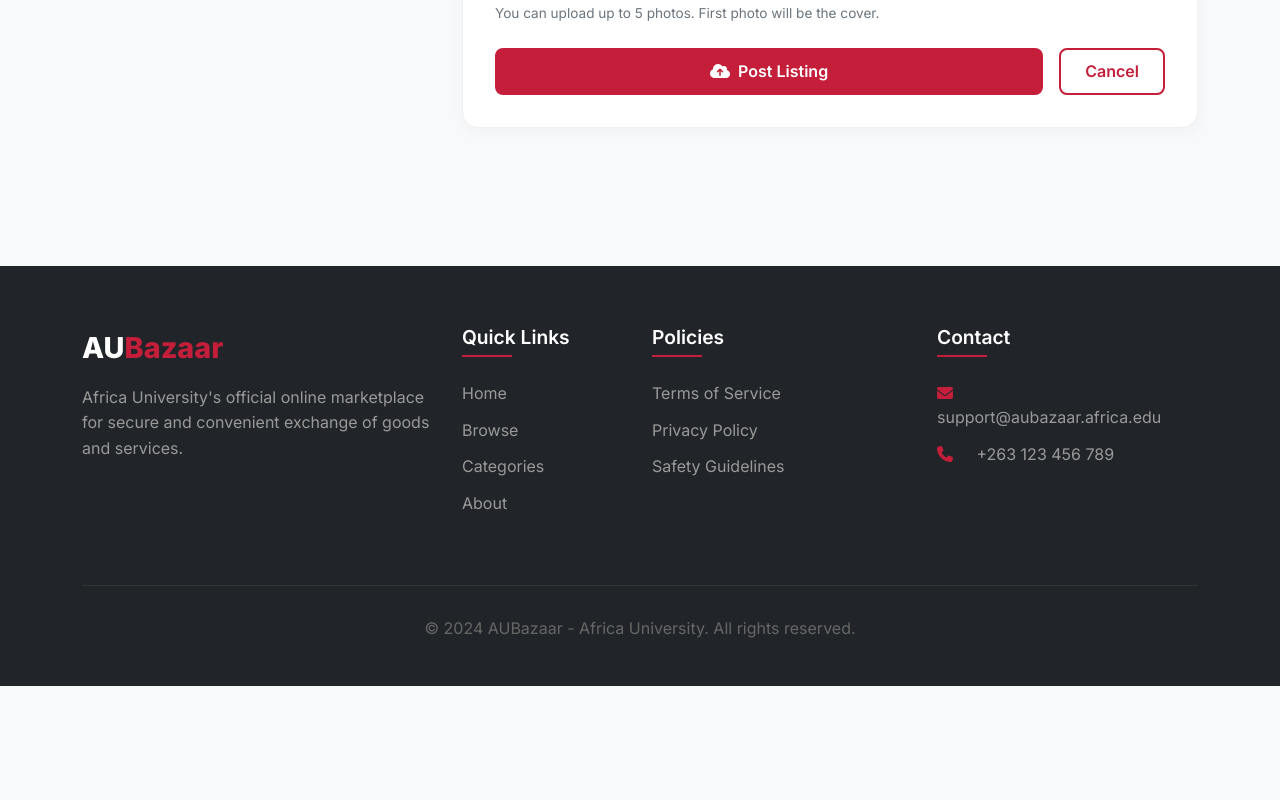
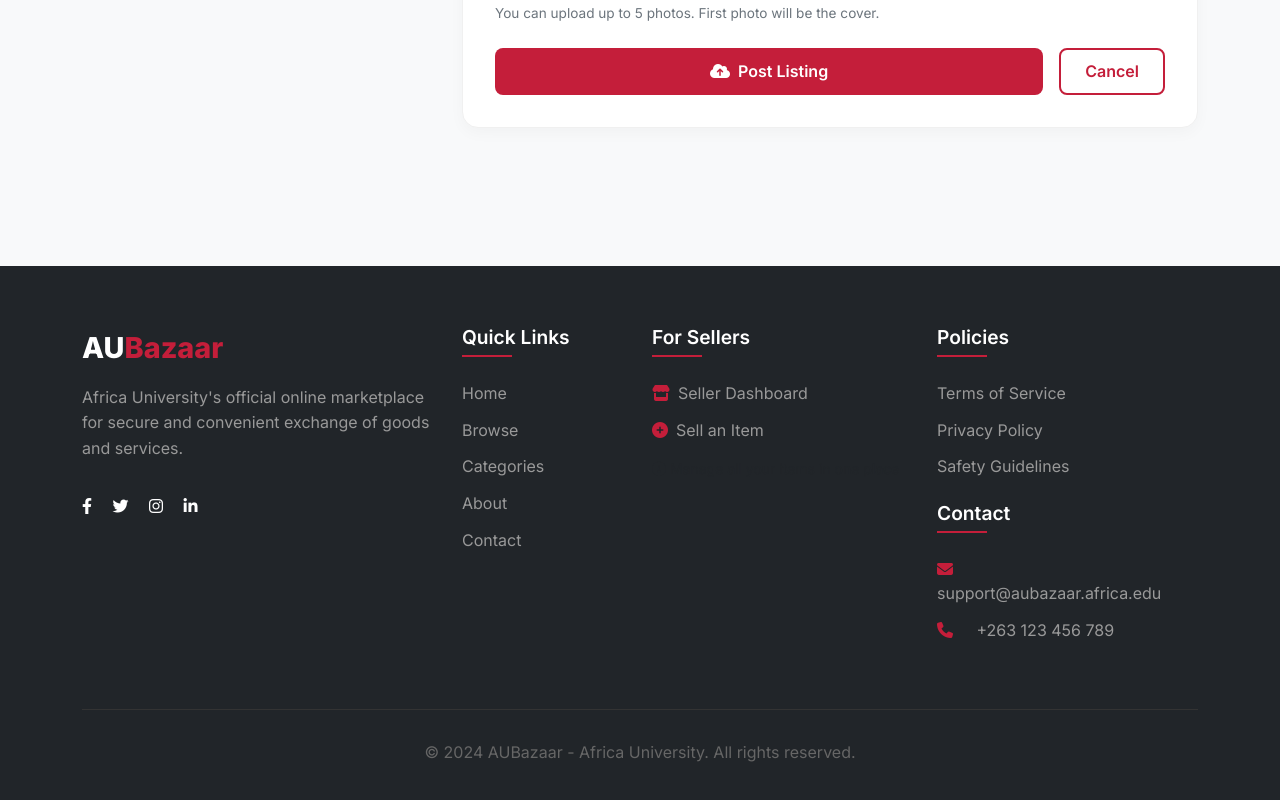
Before and after one commit to mjmatongo-debug/AUBazaar-Marketplace, a plain HTML site: page create-listing.html in a window 1280 px wide. Shown: the part 1138-1938 px from the top of the page. Before the commit the page ends 1824 px from the top, so only its background shows below. Drawn offline with nearby package versions, Linux system fonts and the light colour scheme; sample sign-in values are in the browser's storage.

Commit message:
Update create-listing.html

```diff
--- a/create-listing.html
+++ b/create-listing.html
@@ -765,7 +765,14 @@
                 <p class="footer-text">
                     Africa University's official online marketplace for secure and convenient exchange of goods and services.
                 </p>
+                <div class="social-links">
+                    <a href="#" class="text-white me-3"><i class="fab fa-facebook-f"></i></a>
+                    <a href="#" class="text-white me-3"><i class="fab fa-twitter"></i></a>
+                    <a href="#" class="text-white me-3"><i class="fab fa-instagram"></i></a>
+                    <a href="#" class="text-white"><i class="fab fa-linkedin-in"></i></a>
                 </div>
+            </div>
+
             <div class="col-lg-2 col-md-6 mb-4">
                 <h5 class="footer-title">Quick Links</h5>
                 <ul class="footer-links">
@@ -773,18 +780,36 @@
                     <li><a href="browse.html">Browse</a></li>
                     <li><a href="categories.html">Categories</a></li>
                     <li><a href="about.html">About</a></li>
+                    <li><a href="contact.html">Contact</a></li>
                 </ul>
             </div>
+
+            <!-- SIMPLIFIED SELLER SECTION - Just ONE link to dashboard -->
             <div class="col-lg-3 col-md-6 mb-4">
+                <h5 class="footer-title">For Sellers</h5>
+                <ul class="footer-links">
+                    <li><a href="seller-dashboard.html">
+                        <i class="fas fa-store me-2" style="color: var(--au-red);"></i>Seller Dashboard
+                    </a></li>
+                    <li><a href="create-listing.html">
+                        <i class="fas fa-plus-circle me-2" style="color: var(--au-red);"></i>Sell an Item
+                    </a></li>
+                </ul>
+                <p class="text-muted small mt-3">
+                    <i class="fas fa-info-circle"></i>
+                    Manage all your items in one place
+                </p>
+            </div>
+
+            <div class="col-lg-3 mb-4">
                 <h5 class="footer-title">Policies</h5>
                 <ul class="footer-links">
                     <li><a href="#">Terms of Service</a></li>
                     <li><a href="#">Privacy Policy</a></li>
                     <li><a href="#">Safety Guidelines</a></li>
                 </ul>
-                </div>
-                <div class="col-lg-3 mb-4">
-                    <h5 class="footer-title">Contact</h5>
+
+                <h5 class="footer-title mt-4">Contact</h5>
                 <div class="contact-info">
                     <i class="fas fa-envelope"></i> support@aubazaar.africa.edu
                 </div>
@@ -793,6 +818,7 @@
                 </div>
             </div>
         </div>
+
         <div class="footer-bottom">
             <p>&copy; 2024 AUBazaar - Africa University. All rights reserved.</p>
         </div>
```
Lines whose indentation alone changed are shown as unchanged.
